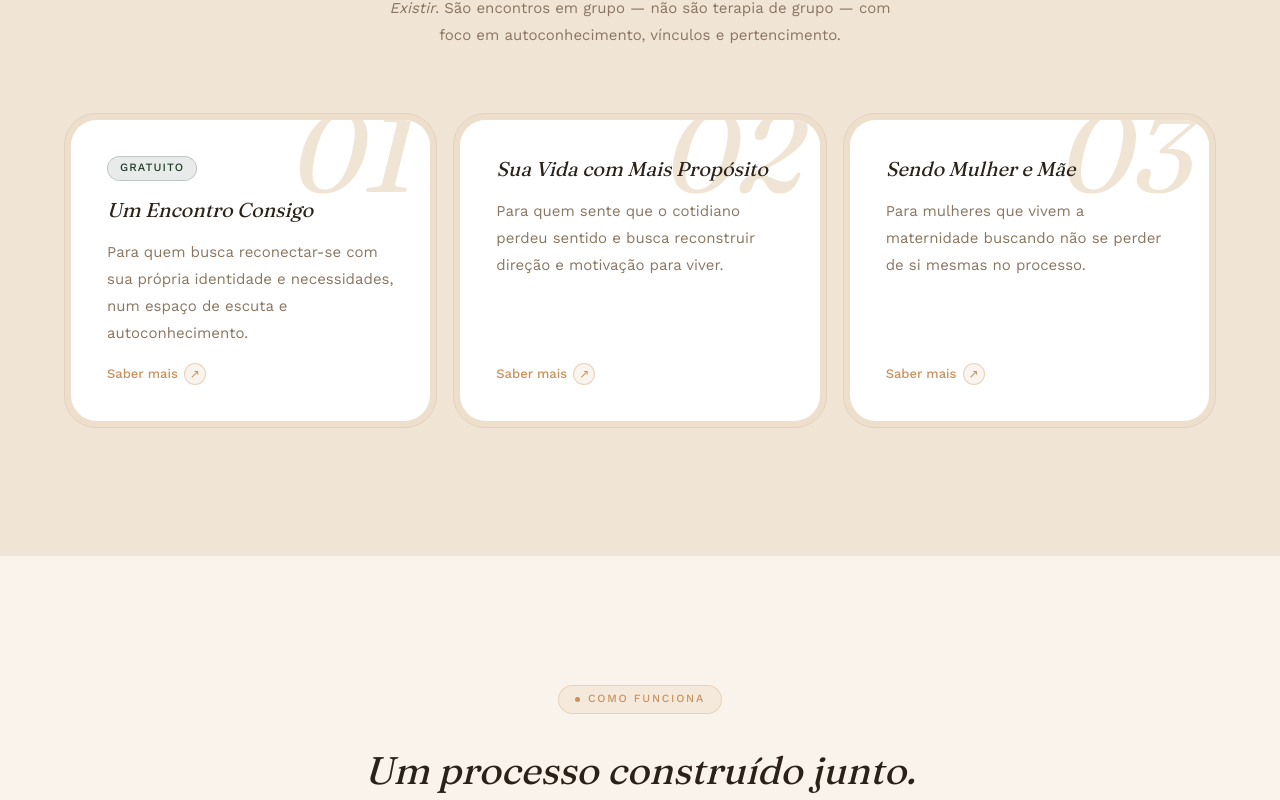
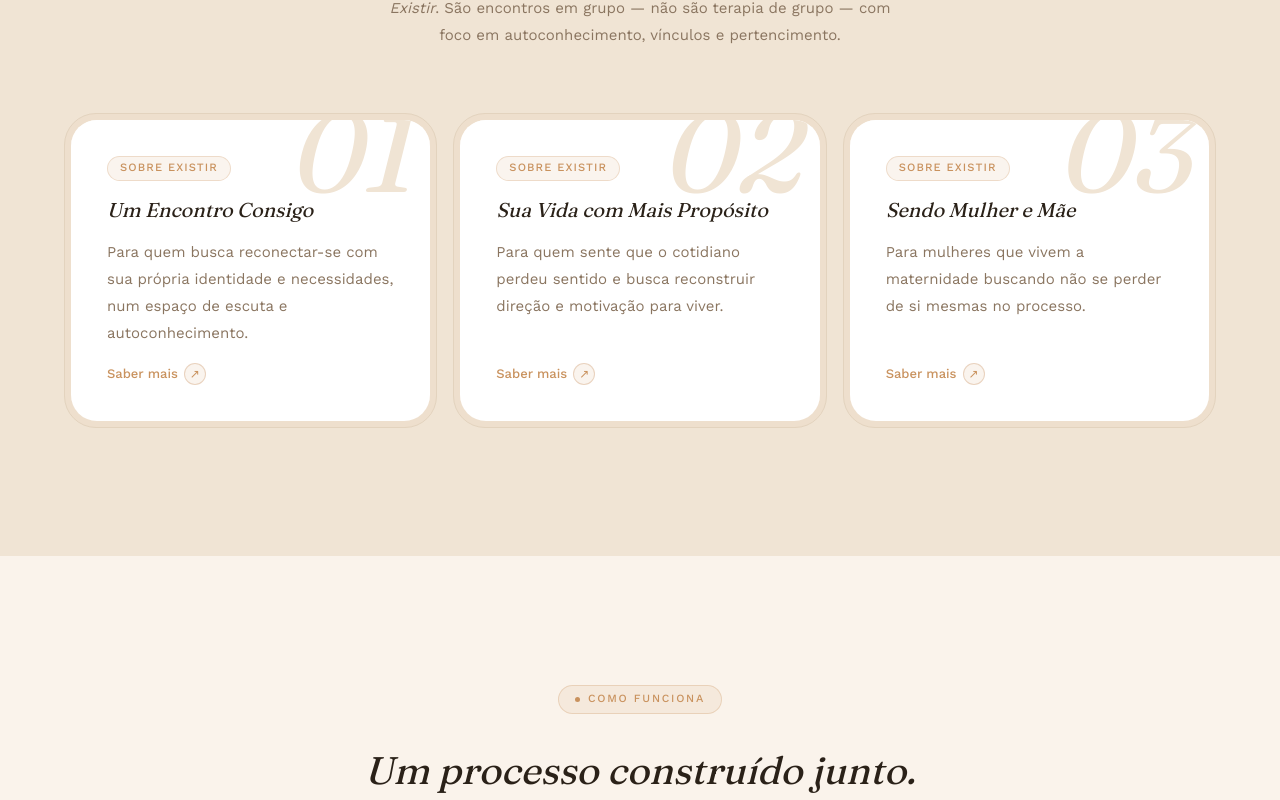
Before and after one commit to AGRyze-tech/permane-ser, a Next.js app: page /atendimento in a window 1280 px wide. Shown: the part 1180-1980 px from the top of the page. Built offline with nearby package versions, Linux system fonts and the light colour scheme.

Commit message:
fix: remover badge GRATUITO e adicionar label Sobre Existir em todos os programas

```diff
--- a/app/atendimento/page.tsx
+++ b/app/atendimento/page.tsx
@@ -16,21 +16,18 @@ const programas = [
     num: '01',
     title: 'Um Encontro Consigo',
     desc: 'Para quem busca reconectar-se com sua própria identidade e necessidades, num espaço de escuta e autoconhecimento.',
-    free: true,
     msg: 'Olá Arlete, gostaria de saber mais sobre o programa em grupo "Um Encontro Consigo".',
   },
   {
     num: '02',
     title: 'Sua Vida com Mais Propósito',
     desc: 'Para quem sente que o cotidiano perdeu sentido e busca reconstruir direção e motivação para viver.',
-    free: false,
     msg: 'Olá Arlete, gostaria de saber mais sobre o programa em grupo "Sua Vida com Mais Propósito".',
   },
   {
     num: '03',
     title: 'Sendo Mulher e Mãe',
     desc: 'Para mulheres que vivem a maternidade buscando não se perder de si mesmas no processo.',
-    free: false,
     msg: 'Olá Arlete, gostaria de saber mais sobre o programa em grupo "Sendo Mulher e Mãe".',
   },
 ]
@@ -292,7 +289,6 @@ export default function AtendimentoPage() {
                       pointerEvents: 'none',
                       userSelect: 'none' as const,
                     }}>{p.num}</span>
-                    {p.free && (
                     <span style={{
                       alignSelf: 'flex-start',
                       fontFamily: 'var(--font-work-sans)',
@@ -300,14 +296,13 @@ export default function AtendimentoPage() {
                       fontWeight: 500,
                       letterSpacing: '0.1em',
                       textTransform: 'uppercase' as const,
-                        color: 'var(--green)',
-                        background: 'rgba(31,59,44,0.1)',
-                        border: '1px solid rgba(31,59,44,0.2)',
+                      color: 'var(--terracotta)',
+                      background: 'rgba(201,146,94,0.1)',
+                      border: '1px solid rgba(201,146,94,0.25)',
                       borderRadius: 9999,
                       padding: '0.2rem 0.75rem',
                       position: 'relative',
-                      }}>Gratuito</span>
-                    )}
+                    }}>Sobre Existir</span>
                     <h3 style={{
                       fontFamily: 'var(--font-fraunces)',
                       fontWeight: 400,
```
Lines whose indentation alone changed are shown as unchanged.
